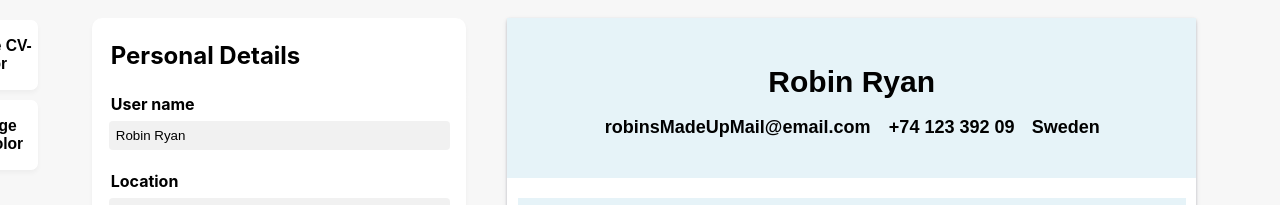
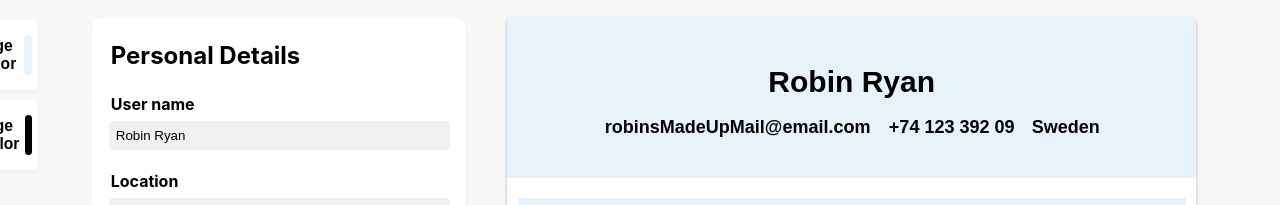
Before and after one commit to wellwe11/CVApplication, a React (Vite) app: page / in a window 1280 px wide. Shown: the top 205 px of the page. Built offline with nearby package versions, Linux system fonts and the light colour scheme.

Commit message:
project done

```diff
--- a/src/changeColorBtn.css
+++ b/src/changeColorBtn.css
@@ -42,3 +42,10 @@
   color: gray !important;
   background-color: white !important;
 }
+
+.colorExample {
+  width: 12px;
+  height: 40px;
+
+  border-radius: 5px;
+}
--- a/src/changeColorBtn.jsx
+++ b/src/changeColorBtn.jsx
@@ -33,6 +33,10 @@ export default function TopLeftButton({
     <div className="settingsButtonContainer">
       <button className="settingsButton" onClick={handleClickFirst}>
         <h3 className="settingsButtonText">Change CV-color</h3>
+        <div
+          className="colorExample"
+          style={{ backgroundColor: backgroundColor }}
+        />
       </button>
       {displayFirstColorPicker ? (
         <div
@@ -60,6 +64,7 @@ export default function TopLeftButton({
 
       <button className="settingsButton" onClick={handleSecondClick}>
         <h3>Change text color</h3>
+        <div className="colorExample" style={{ backgroundColor: textColor }} />
       </button>
       {displaySecondColorPicker ? (
         <div
--- a/src/mainContent.css
+++ b/src/mainContent.css
@@ -31,11 +31,14 @@ h6 {
 
 .leftContent {
   width: 40%;
+
+  max-width: 800px;
   margin-left: 5%;
 }
 
 .rightContent {
   width: 65%;
+  max-width: 1000px;
   margin-right: 6%;
 }
 
```
